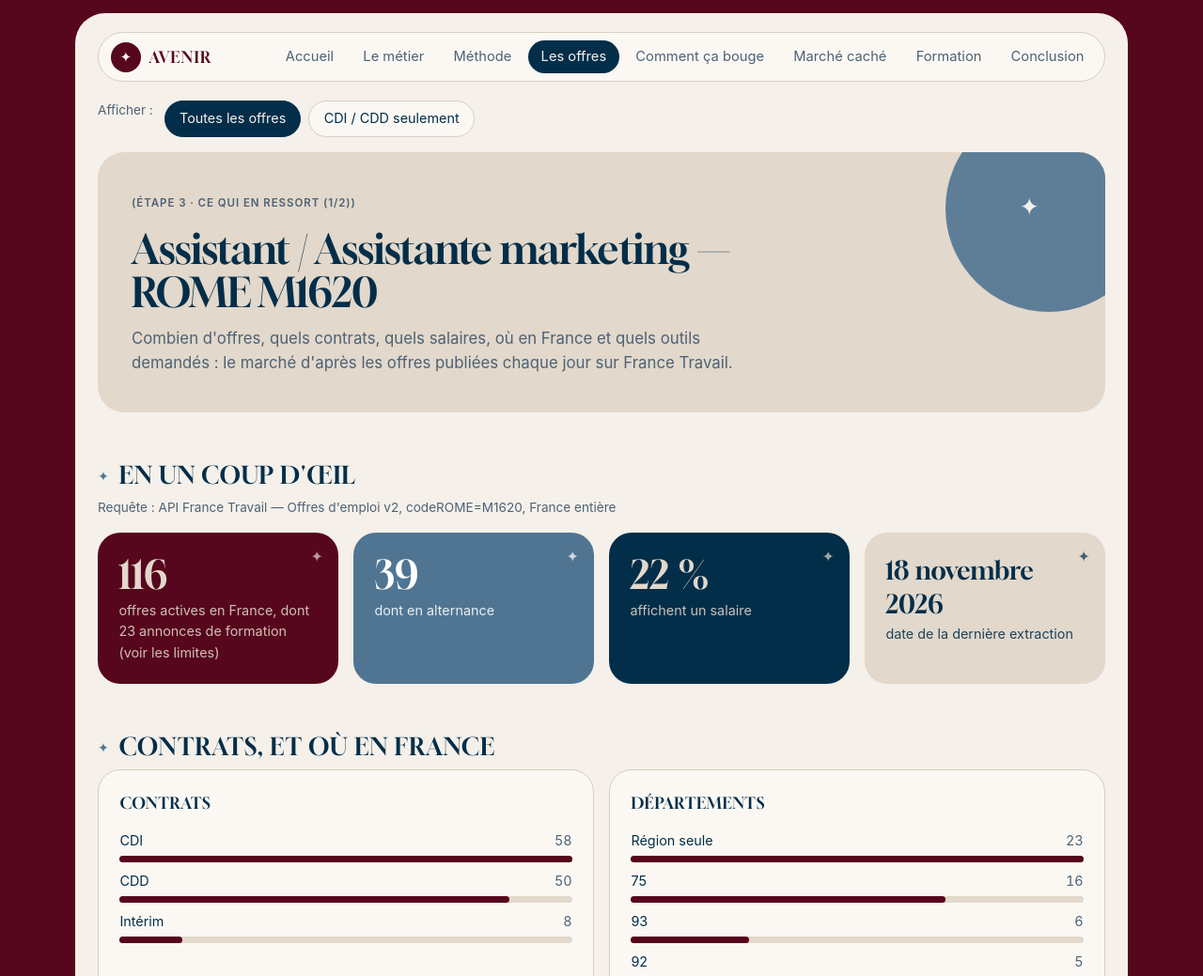
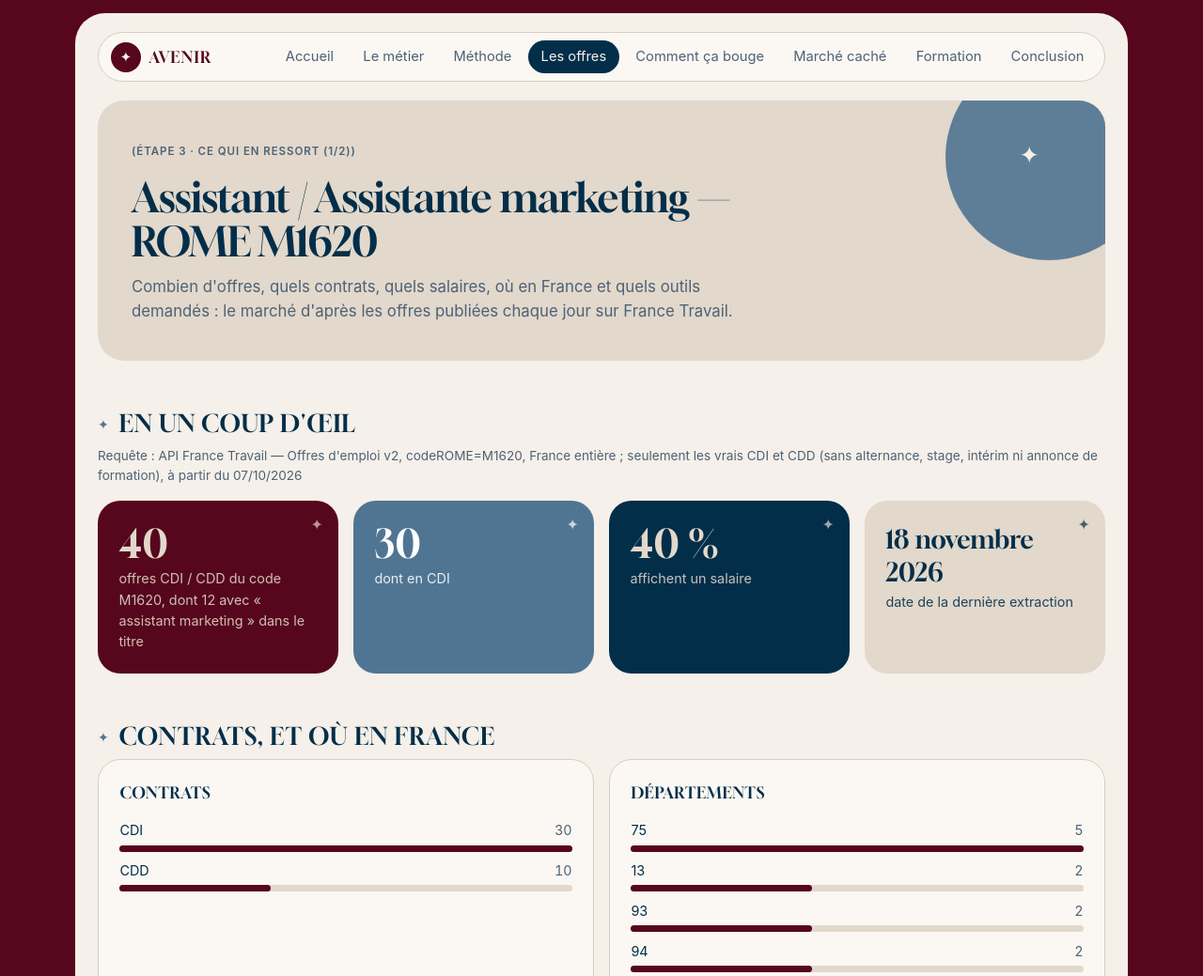
Before and after one commit to luciedscrs-byte/avenir, a plain HTML site: page offres.html in a window 1280 px wide. Shown: the top 1039 px of the page at 94% size. Drawn offline with Linux system fonts and the light colour scheme.

Commit message:
Une seule vue : les vrais CDI et CDD (vue « toutes les offres » retirée)
Co-Authored-By: Claude Sonnet 5.5 <noreply@anthropic.com>

```diff
--- a/actions.html
+++ b/actions.html
@@ -4,7 +4,7 @@
 <meta charset="UTF-8">
 <meta name="viewport" content="width=device-width, initial-scale=1.0">
 <title>avenir — Conclusion et suite</title>
-<link rel="stylesheet" href="assets/commun.css?v=12">
+<link rel="stylesheet" href="assets/commun.css?v=13">
 </head>
 <body>
 <main>
--- a/assets/commun.js
+++ b/assets/commun.js
@@ -58,8 +58,9 @@ const PAGES = [
   ['actions.html', 'Conclusion'],
 ];
 
+// Une seule vue : les vrais CDI et CDD (la vue « toutes les offres » n'est plus proposée).
 function vue() {
-  try { return localStorage.getItem('vue') === 'emploi' ? 'emploi' : 'tout'; } catch (e) { return 'tout'; }
+  return 'emploi';
 }
 
 function fichierResume() {
@@ -88,14 +89,4 @@ function navigation(courante, avecVue) {
     if (href === courante) a.setAttribute('aria-current', 'page');
     nav.appendChild(a);
   });
-  if (avecVue) {
-    const bloc = el('div', { className: 'onglets', id: 'vue' }, [el('span', { className: 'note', style: 'margin:0 0.25rem 0 0', textContent: 'Afficher :' })]);
-    [['tout', 'Toutes les offres'], ['emploi', 'CDI / CDD seulement']].forEach(([cle, nom]) => {
-      const b = el('button', { textContent: nom });
-      b.setAttribute('aria-pressed', String(vue() === cle));
-      b.onclick = () => { try { localStorage.setItem('vue', cle); } catch (e) { /* stockage indisponible */ } location.reload(); };
-      bloc.appendChild(b);
-    });
-    nav.after(bloc);
-  }
 }
--- a/offres.html
+++ b/offres.html
@@ -4,7 +4,7 @@
 <meta charset="UTF-8">
 <meta name="viewport" content="width=device-width, initial-scale=1.0">
 <title>avenir — Les offres</title>
-<link rel="stylesheet" href="assets/commun.css?v=12">
+<link rel="stylesheet" href="assets/commun.css?v=13">
 </head>
 <body>
 <main>
@@ -173,6 +173,7 @@ fetch(fichierResume())
       el('td', { className: 'num', textContent: s.total }),
       el('td', { className: 'num', textContent: s.alternance }),
     ])));
+    document.querySelectorAll('#limites li').forEach(li => { if (!li.textContent.trim()) li.remove(); });
   })
   .catch(() => {
     document.getElementById('metier').textContent = 'Assistant / Assistante marketing';
```
Also changed, not shown: entreprises.html (+1 -1 lines), formation.html (+1 -1 lines), index.html (+1 -1 lines), methode.html (+1 -1 lines), metier.html (+6 -7 lines), mouvement.html (+1 -1 lines), 1 other file.
